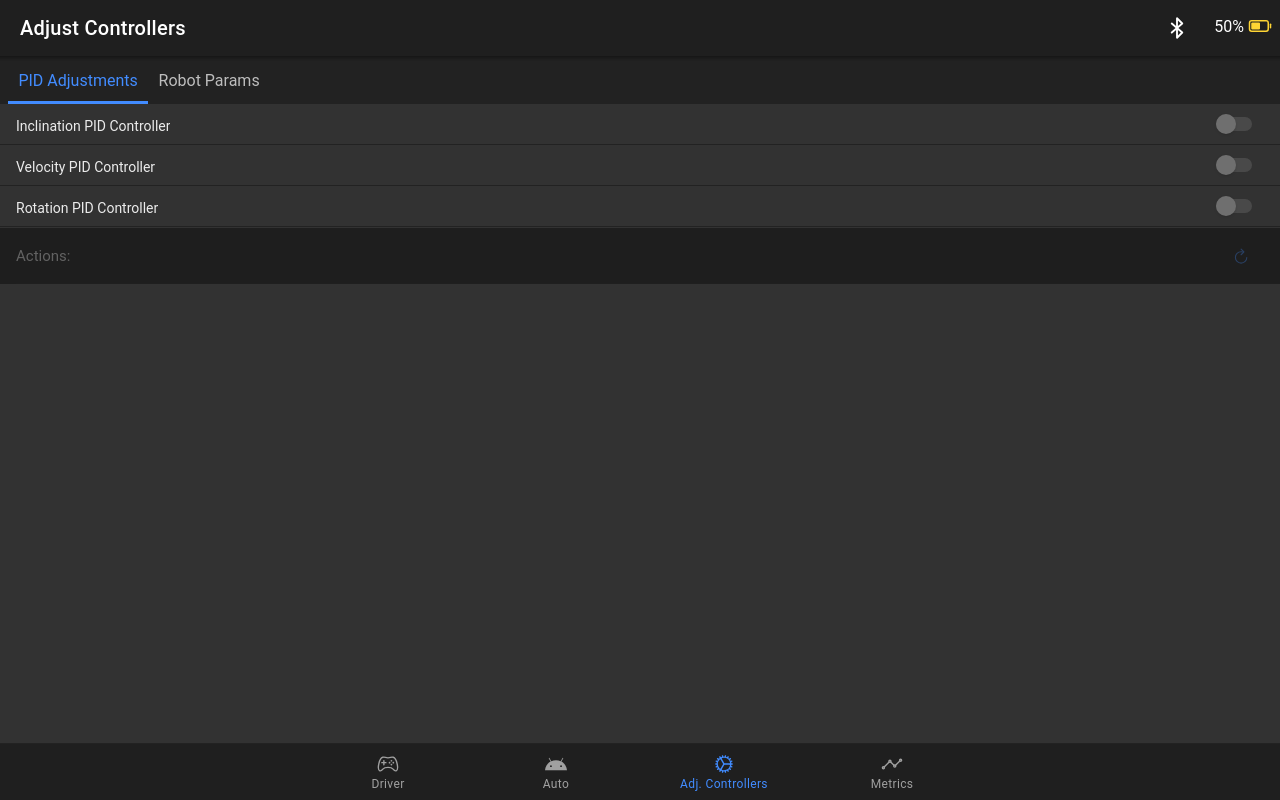
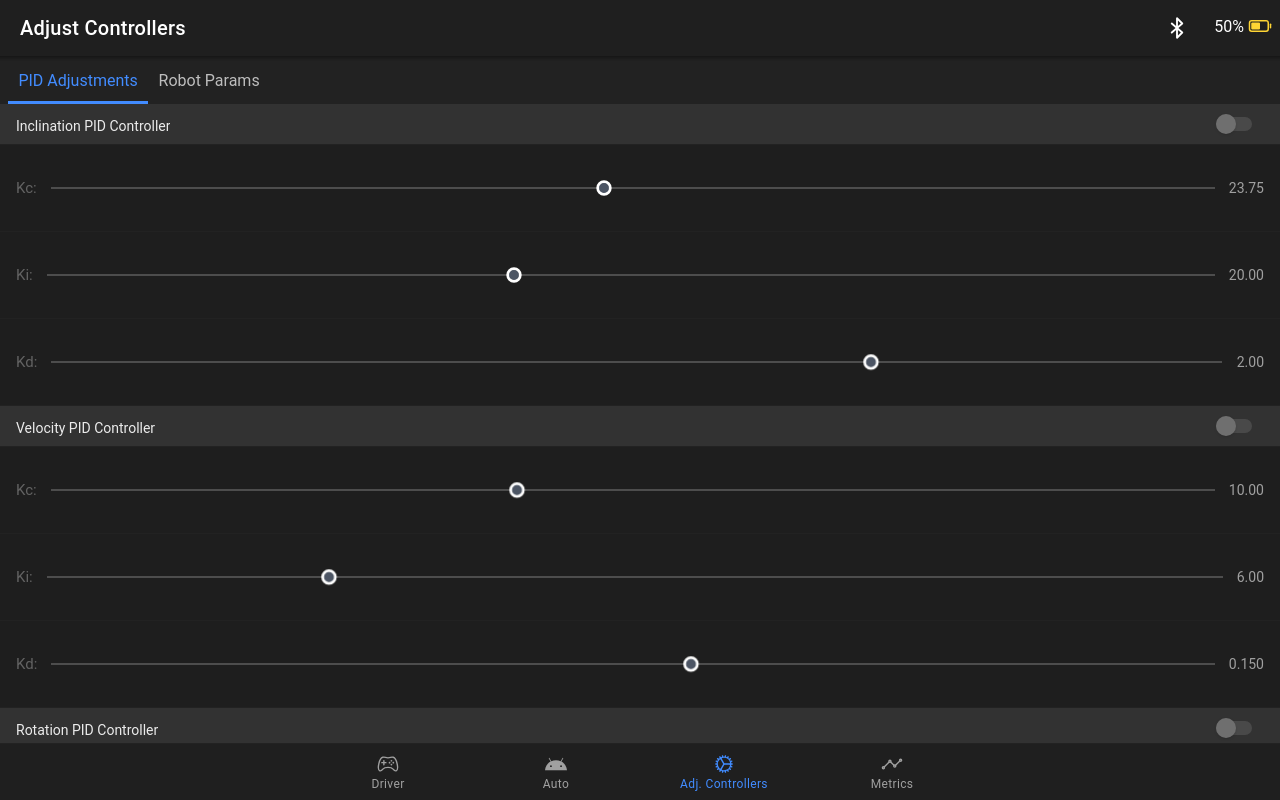
Before and after one commit to josealejandro2928/ionic-react-mobile-app-self-balancing-robot, a React (Create React App) app: page /tab2 in a window 1280 px wide. Built offline with nearby package versions, Linux system fonts and the light colour scheme.

Commit message:
feat: Tuning More

```diff
--- a/src/components/PIDParameters/PIDParameters.tsx
+++ b/src/components/PIDParameters/PIDParameters.tsx
@@ -154,8 +154,8 @@ const PIDParameters = () => {
             disabled={!isConnected}
           />
         </IonItemDivider>
-        {editCtrAngle && (
-          <>
+
+
         <IonItem>
           <IonRange
             disabled={!editCtrAngle}
@@ -204,8 +204,8 @@ const PIDParameters = () => {
             <IonNote slot='end'>{safeToFixed(ctrAngle[2], 2)}</IonNote>
           </IonRange>
         </IonItem>
-          </>
-        )}
+
+
 
         <IonItemDivider>
           <IonLabel>Velocity PID Controller</IonLabel>
@@ -217,8 +217,7 @@ const PIDParameters = () => {
           />
         </IonItemDivider>
 
-        {editCtrVel && (
-          <>
+
         <IonItem>
           <IonRange
             disabled={!editCtrVel}
@@ -267,8 +266,7 @@ const PIDParameters = () => {
             <IonNote slot='end'>{safeToFixed(ctrVel[2], 3)}</IonNote>
           </IonRange>
         </IonItem>
-          </>
-        )}
+
 
         <IonItemDivider>
           <IonLabel>Rotation PID Controller</IonLabel>
@@ -280,8 +278,7 @@ const PIDParameters = () => {
           />
         </IonItemDivider>
 
-        {editCtrRot && (
-          <>
+
         <IonItem>
           <IonRange
             disabled={!editCtrRot}
@@ -330,8 +327,7 @@ const PIDParameters = () => {
             <IonNote slot='end'>{safeToFixed(ctrRot[2], 3)}</IonNote>
           </IonRange>
         </IonItem>
-          </>
-        )}
+
       </IonList>
       <IonList style={{ marginTop: '1px' }}>
         <IonItem disabled={!isConnected}>
--- a/src/components/RobotParams/RobotParams.tsx
+++ b/src/components/RobotParams/RobotParams.tsx
@@ -1,3 +1,4 @@
+/* eslint-disable react-hooks/exhaustive-deps */
 import { IonList, IonItemDivider, IonLabel, IonItem, IonRange, IonNote, useIonToast, IonButton, IonIcon } from "@ionic/react";
 import { refreshOutline } from "ionicons/icons";
 import { memo, useEffect, useRef, useState } from "react";
@@ -5,10 +6,8 @@ import { useDispatch, useSelector } from "react-redux";
 import { delayMs, getConstantParameters, setConstantParameters } from "../../services/arduino";
 import { updateState } from "../../store/actions/robot.actions";
 import { RootState } from "../../store/reducers";
+import './RobotParams.scss'
 
-
-import './RobotParams.scss'
-import useEffectUpdate from '../../hooks/useEffectUpdate';
 
 export const RobotParams = () => {
 
--- a/src/pages/Tab2.tsx
+++ b/src/pages/Tab2.tsx
@@ -13,7 +13,7 @@ const Tab2: React.FC = () => {
         <IonHeader>
           <IonToolbar></IonToolbar>
         </IonHeader>
-        <TabContainer transitionMs={375} backgroundColor='#222222'>
+        <TabContainer lazy transitionMs={375} backgroundColor='#222222'>
           <TabItem name='PID Adjustments' >
             <PIDParameters></PIDParameters>
           </TabItem>
--- a/src/services/arduino.ts
+++ b/src/services/arduino.ts
@@ -195,7 +195,7 @@ export async function getConstantParameters(): Promise<any> {
   await BluetoothSerial.clear();
   await BluetoothSerial.write(GET_CONSTANT_PARAMETERS);
   let count = await BluetoothSerial.available();
-  while (count < 6) {
+  while (count < 5) {
     count = await BluetoothSerial.available();
   }
   for (let i = 0; i < 1; i++) {
```
Lines whose indentation alone changed are shown as unchanged.
